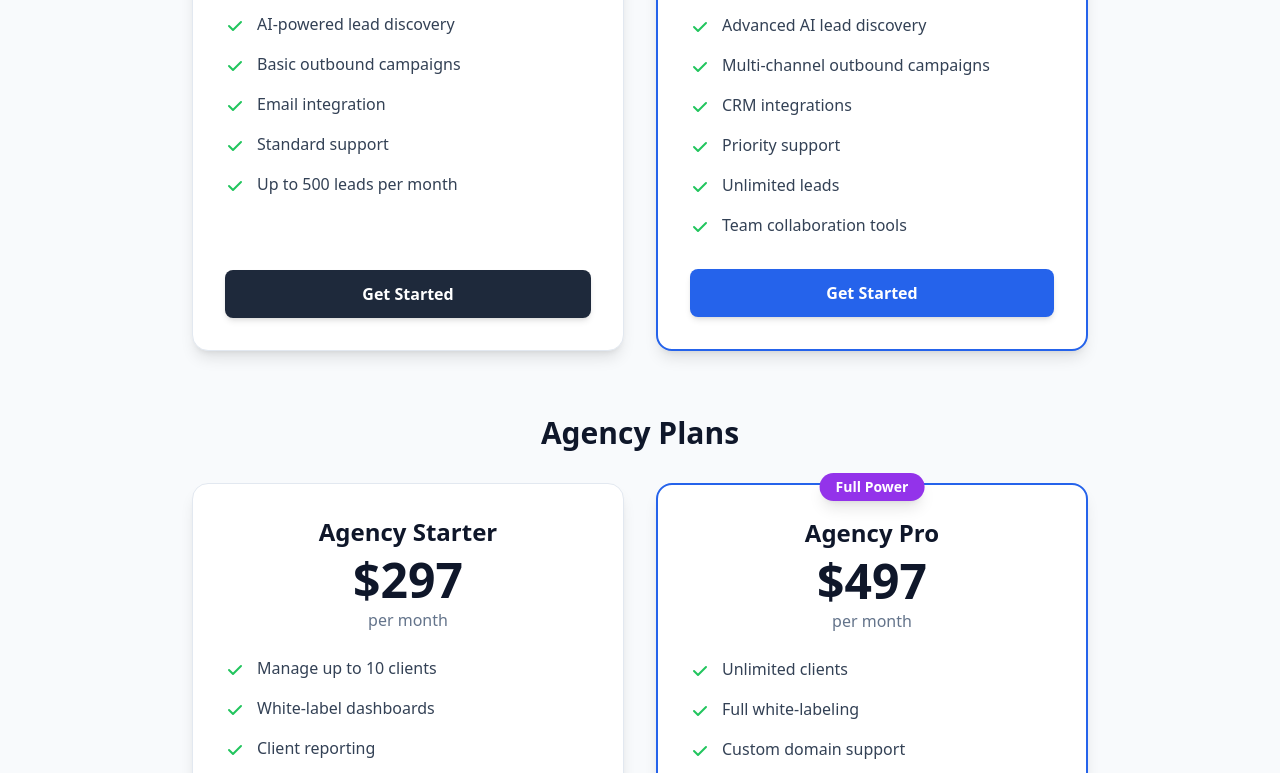
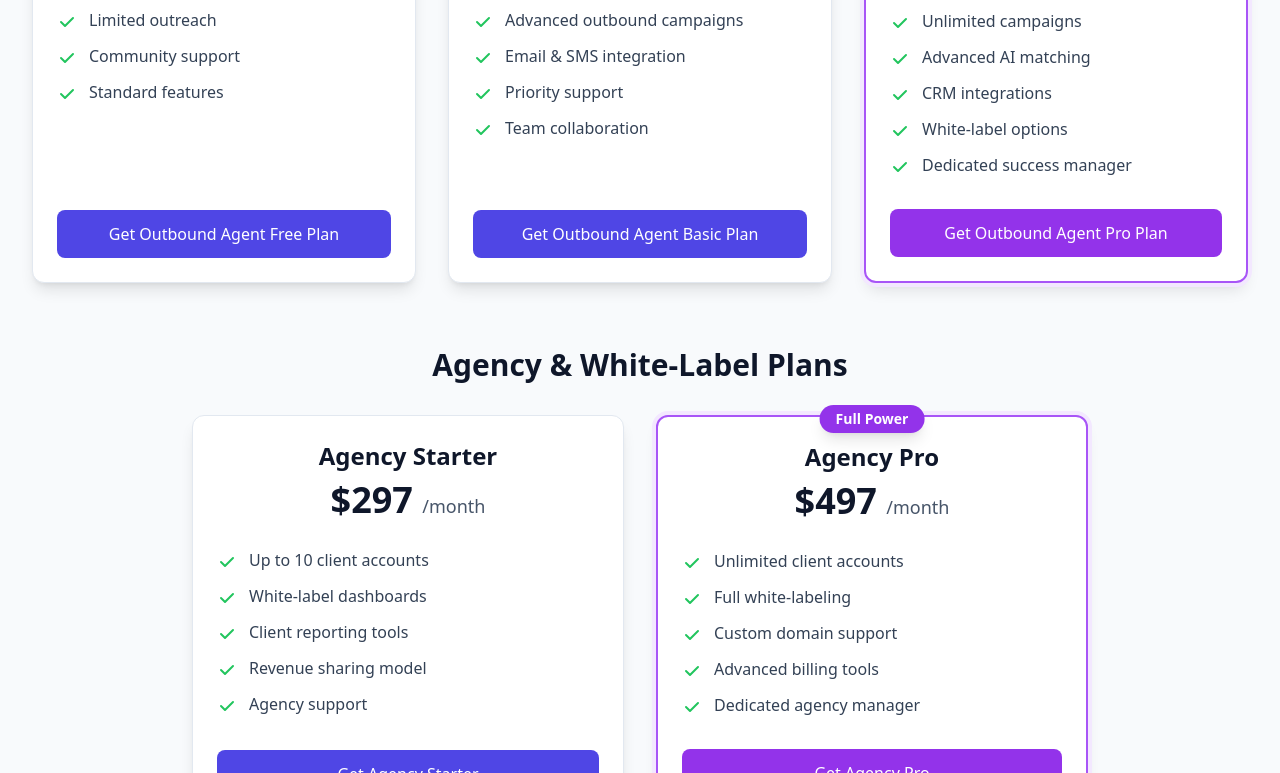
Before and after one commit to proshark1/connectpro-pricing, a plain HTML site: page index.html in a window 1280 px wide. Shown: the part 401-1174 px from the top of the page. Drawn offline with nearby package versions, Linux system fonts and the light colour scheme.

Commit message:
Rev5 index.html

```diff
--- a/index.html
+++ b/index.html
@@ -9,17 +9,17 @@
 <body class="bg-slate-50 font-sans">
     <main class="p-4 sm:p-6 md:p-8 max-w-7xl mx-auto">
         <div class="text-center mb-12">
-            <h1 class="text-4xl md:text-5xl font-extrabold text-slate-900 mb-4 tracking-tight">Choose Your Plan</h1>
+            <h1 class="text-4xl md:text-5xl font-extrabold text-slate-900 mb-4 tracking-tight">Find the perfect plan</h1>
             <p class="text-slate-600 text-lg max-w-3xl mx-auto">
-                Powerful AI-driven lead generation tools built for growth.
+                Unlock the full power of lead generation with a plan that fits your needs.
             </p>
         </div>
 
         <!-- Email Collection Modal -->
         <div id="emailModal" class="hidden fixed inset-0 bg-black/60 z-50 flex items-center justify-center p-4" onclick="closeEmailModal()">
             <div class="bg-white rounded-xl shadow-2xl w-full max-w-md p-8" onclick="event.stopPropagation()">
-                <h2 class="text-2xl font-bold mb-2">Complete Your Purchase</h2>
-                <p class="text-slate-600 mb-6">Enter your email to proceed to our secure checkout.</p>
+                <h2 class="text-2xl font-bold mb-2">Create Your Account</h2>
+                <p class="text-slate-600 mb-6">Enter your email to get started. You'll create your password after payment.</p>
                 <div class="space-y-4">
                     <div>
                         <label for="userEmail" class="block text-sm font-medium text-slate-700 mb-1">Email Address</label>
@@ -29,12 +29,12 @@
                         <input type="checkbox" id="addWhiteGlove" class="h-5 w-5 text-purple-600 rounded focus:ring-purple-500">
                         <div>
                             <label for="addWhiteGlove" class="text-sm font-semibold text-purple-900">Add White Glove Support</label>
-                            <p class="text-xs text-purple-700">Premium monthly support with dedicated account management (+$300/month)</p>
+                            <p class="text-xs text-purple-700">Monthly premium support with dedicated account management (+$300/month)</p>
                         </div>
                     </div>
                     <div class="flex flex-col sm:flex-row gap-3 pt-4">
                         <button onclick="closeEmailModal()" class="w-full px-4 py-3 border border-slate-300 text-slate-700 rounded-lg hover:bg-slate-100 font-semibold">Cancel</button>
-                        <button id="checkoutBtn" onclick="proceedToCheckout()" class="w-full px-4 py-3 bg-blue-600 text-white rounded-lg hover:bg-blue-700 font-semibold">Continue to Checkout</button>
+                        <button id="checkoutBtn" onclick="proceedToCheckout()" class="w-full px-4 py-3 bg-blue-600 text-white rounded-lg hover:bg-blue-700 font-semibold">Continue to Payment</button>
                     </div>
                 </div>
             </div>
@@ -43,12 +43,12 @@
         <!-- Business Plans Section -->
         <div class="mb-16">
             <h2 class="text-3xl font-bold text-slate-900 mb-8 text-center">Business Plans</h2>
-            <div class="grid md:grid-cols-2 lg:grid-cols-2 gap-8 max-w-4xl mx-auto" id="businessPlansContainer"></div>
+            <div class="grid md:grid-cols-2 lg:grid-cols-3 gap-8" id="businessPlansContainer"></div>
         </div>
 
         <!-- Agency Plans Section -->
         <div class="mb-16">
-            <h2 class="text-3xl font-bold text-slate-900 mb-8 text-center">Agency Plans</h2>
+            <h2 class="text-3xl font-bold text-slate-900 mb-8 text-center">Agency & White-Label Plans</h2>
             <div class="grid md:grid-cols-2 gap-8 max-w-4xl mx-auto" id="agencyPlansContainer"></div>
         </div>
 
@@ -57,7 +57,21 @@
     <script>
         let selectedPlan = null;
 
+        // ALL 3 BUSINESS PLANS FROM YOUR DATABASE
         const businessPlans = [
+            {
+                id: "prod_ShNoSTxMvFDNTm",
+                name: "Outbound Agent Free Plan",
+                price: 0,
+                priceId: "price_1Rlz2z4Jprwov3MpNZRib5wO",
+                features: [
+                    "Basic lead discovery",
+                    "Limited outreach",
+                    "Community support",
+                    "Standard features"
+                ],
+                featured: false
+            },
             {
                 id: "prod_ShNOfgzYJaifF6",
                 name: "Outbound Agent Basic Plan",
@@ -65,10 +79,10 @@
                 priceId: "price_1Rlydn4Jprwov3MpY3xWL8ki",
                 features: [
                     "AI-powered lead discovery",
-                    "Basic outbound campaigns",
-                    "Email integration",
-                    "Standard support",
-                    "Up to 500 leads per month"
+                    "Advanced outbound campaigns",
+                    "Email & SMS integration",
+                    "Priority support",
+                    "Team collaboration"
                 ],
                 featured: false
             },
@@ -78,18 +92,19 @@
                 price: 597,
                 priceId: "price_1RlyeJ4Jprwov3Mpd17ETeVT",
                 features: [
-                    "Advanced AI lead discovery",
-                    "Multi-channel outbound campaigns",
+                    "Everything in Basic",
+                    "Unlimited campaigns",
+                    "Advanced AI matching",
                     "CRM integrations",
-                    "Priority support",
-                    "Unlimited leads",
-                    "Team collaboration tools"
+                    "White-label options",
+                    "Dedicated success manager"
                 ],
                 featured: true,
                 badge: "Most Popular"
             }
         ];
 
+        // BOTH AGENCY PLANS
         const agencyPlans = [
             {
                 id: "prod_SgfGA2TVR9McAE",
@@ -97,11 +112,11 @@
                 price: 297,
                 priceId: "price_1RlHvb4Jprwov3MpAerSeDBc",
                 features: [
-                    "Manage up to 10 clients",
+                    "Up to 10 client accounts",
                     "White-label dashboards",
-                    "Client reporting",
-                    "Agency branding",
-                    "Standard support"
+                    "Client reporting tools",
+                    "Revenue sharing model",
+                    "Agency support"
                 ],
                 featured: false
             },
@@ -111,11 +126,11 @@
                 price: 497,
                 priceId: "price_1RlHwF4Jprwov3MpL4Xqu8Jt",
                 features: [
-                    "Unlimited clients",
+                    "Unlimited client accounts",
                     "Full white-labeling",
                     "Custom domain support",
-                    "Advanced client billing",
-                    "Dedicated agency support"
+                    "Advanced billing tools",
+                    "Dedicated agency manager"
                 ],
                 featured: true,
                 badge: "Full Power"
@@ -141,18 +156,20 @@
                 `<div class="absolute -top-3 left-1/2 transform -translate-x-1/2 bg-purple-600 text-white px-4 py-1 rounded-full text-sm font-semibold shadow-lg">${plan.badge}</div>` : '';
 
             return `
-                <div class="flex flex-col ${plan.featured ? 'bg-white border-2 border-blue-600' : 'bg-white border border-slate-200'} rounded-2xl shadow-lg hover:shadow-2xl hover:-translate-y-1 transition-all duration-300 relative p-8">
+                <div class="flex flex-col ${plan.featured ? 'bg-white border-2 border-purple-500 ring-4 ring-purple-100' : 'bg-white border border-slate-200'} rounded-xl shadow-lg hover:shadow-xl transition-all duration-300 relative p-6">
                     ${badgeHtml}
                     <div class="text-center mb-6">
                         <h3 class="text-2xl font-bold text-slate-900 mb-2">${plan.name}</h3>
-                        <div class="text-5xl font-extrabold text-slate-900 mb-1">$${plan.price}</div>
-                        <p class="text-slate-500">per month</p>
+                        <div class="text-4xl font-bold text-slate-900 mb-1">
+                            ${plan.price === 0 ? 'Free' : `$${plan.price}`}
+                            ${plan.price > 0 ? '<span class="text-lg font-normal text-slate-600">/month</span>' : ''}
+                        </div>
                     </div>
-                    <ul class="space-y-4 mb-8 flex-grow">
+                    <ul class="space-y-3 mb-8 flex-grow">
                         ${featuresHtml}
                     </ul>
-                    <button onclick="selectPlan('${plan.id}', '${plan.priceId}')" class="w-full py-3 px-4 ${plan.featured ? 'bg-blue-600 hover:bg-blue-700 text-white' : 'bg-slate-800 hover:bg-slate-900 text-white'} rounded-lg font-semibold transition-colors shadow-md hover:shadow-lg">
-                        Get Started
+                    <button onclick="selectPlan('${plan.id}', '${plan.priceId}')" class="w-full py-3 px-4 ${plan.featured ? 'bg-purple-600 hover:bg-purple-700 text-white' : 'bg-indigo-600 hover:bg-indigo-700 text-white'} rounded-lg font-medium transition-colors">
+                        Get ${plan.name}
                     </button>
                 </div>
             `;
@@ -181,7 +198,6 @@
             checkoutBtn.innerHTML = 'Processing...';
 
             try {
-                // IMPORTANT: This URL points to your live base44 function
                 const response = await fetch('https://base44.app/api/apps/68729a31b99f8564e3a3467c/functions/createCheckoutSession', {
                     method: 'POST',
                     headers: { 'Content-Type': 'application/json' },
@@ -200,7 +216,6 @@
 
                 const { url } = await response.json();
                 if (url) {
-                    // This command tells the parent Duda page to navigate
                     window.top.location.href = url;
                 } else {
                     throw new Error('Checkout URL not received.');
@@ -208,11 +223,10 @@
             } catch (error) {
                 alert('Error: ' + error.message);
                 checkoutBtn.disabled = false;
-                checkoutBtn.innerHTML = 'Continue to Checkout';
+                checkoutBtn.innerHTML = 'Continue to Payment';
             }
         }
 
-        // Load plans when page loads
         document.addEventListener('DOMContentLoaded', displayPlans);
     </script>
 </body>
```
